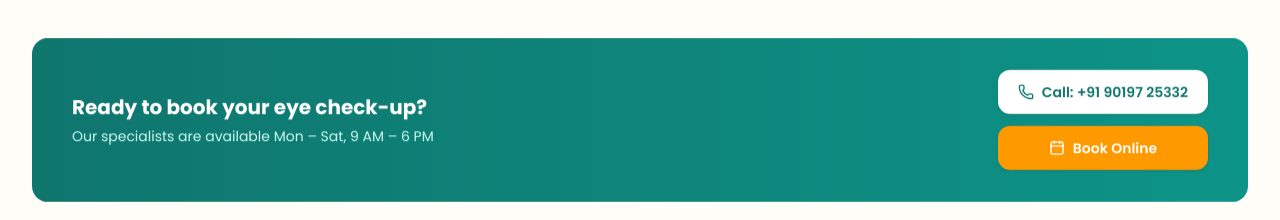
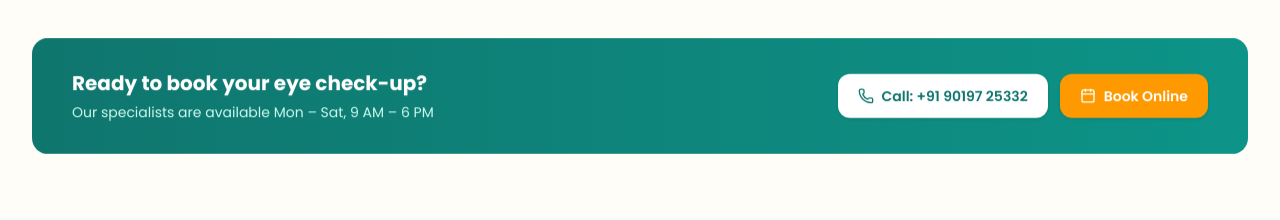
Before and after one commit to VivekcMW/karhosp, a Next.js app: page /en/ in a window 1280 px wide. Shown: the part 1432-1652 px from the top of the page. Built offline with nearby package versions, Linux system fonts and the light colour scheme.

Commit message:
Cross-browser: xs breakpoint, iOS form zoom fix, touch-action, webkit prefixes, theme-color + OG meta

```diff
--- a/src/app/globals.css
+++ b/src/app/globals.css
@@ -32,6 +32,9 @@
   --color-muted-fg:       #78716c;
   --color-border:         #e7e5e4;
   --color-surface:        #ffffff;
+
+  /* Custom breakpoint: xs = 480px (not in Tailwind defaults) */
+  --breakpoint-xs: 30rem;
 }
 
 html {
@@ -43,6 +46,47 @@ body {
   color: var(--foreground);
   font-family: var(--font-poppins), sans-serif;
   -webkit-font-smoothing: antialiased;
+  -moz-osx-font-smoothing: grayscale;
+  text-rendering: optimizeLegibility;
+}
+
+/* ===================================================
+   CROSS-BROWSER COMPATIBILITY
+   =================================================== */
+
+/* Remove 300ms tap delay on iOS/Android Chrome */
+a, button, [role="button"], input, select, textarea, label {
+  touch-action: manipulation;
+}
+
+/* Prevent iOS Safari auto-zoom on form focus (triggers when font-size < 16px) */
+input[type="text"],
+input[type="email"],
+input[type="tel"],
+input[type="date"],
+input[type="time"],
+input[type="number"],
+input[type="search"],
+select,
+textarea {
+  font-size: 16px;
+}
+
+/* Safari -webkit-backdrop-filter fallback for glass elements */
+.backdrop-blur-sm {
+  -webkit-backdrop-filter: blur(4px);
+          backdrop-filter: blur(4px);
+}
+
+/* Ensure sticky works in older Safari */
+.sticky {
+  position: -webkit-sticky;
+  position: sticky;
+}
+
+/* Smooth momentum scrolling on iOS */
+* {
+  -webkit-overflow-scrolling: touch;
 }
 
 /* ===== DARK MODE ===== */
--- a/src/app/layout.tsx
+++ b/src/app/layout.tsx
@@ -1,4 +1,4 @@
-import type { Metadata } from "next";
+import type { Metadata, Viewport } from "next";
 import { Poppins } from "next/font/google";
 import "./globals.css";
 
@@ -12,6 +12,18 @@ const poppins = Poppins({
 export const metadata: Metadata = {
   title: "Karwar Eye Hospital",
   description: "World-class eye care in Karwar, Karnataka. Cataract, LASIK, Glaucoma, Retina treatments.",
+  openGraph: {
+    title: "Karwar Eye Hospital",
+    description: "World-class eye care in Karwar, Karnataka.",
+    type: "website",
+    locale: "en_IN",
+  },
+};
+
+export const viewport: Viewport = {
+  width: "device-width",
+  initialScale: 1,
+  themeColor: "#0f766e",
 };
 
 export default function RootLayout({ children }: { children: React.ReactNode }) {
--- a/src/components/RevealObserver.tsx
+++ b/src/components/RevealObserver.tsx
@@ -10,9 +10,9 @@ import { useEffect } from "react";
  */
 export default function RevealObserver() {
   useEffect(() => {
-    // Step 1: pre-mark elements already in the viewport so they are
-    // never hidden when data-reveal-ready is set (prevents invisible flash)
     const allTargets = document.querySelectorAll<Element>(".reveal, .reveal-scale");
+
+    // Step 1: pre-mark elements already in the viewport
     allTargets.forEach((el) => {
       const rect = el.getBoundingClientRect();
       if (rect.top < window.innerHeight && rect.bottom > 0) {
@@ -20,10 +20,16 @@ export default function RevealObserver() {
       }
     });
 
-    // Step 2: now enable CSS hiding — only off-screen elements go opacity:0
+    // Step 2: enable CSS hiding — only off-screen elements go opacity:0
     document.documentElement.setAttribute("data-reveal-ready", "true");
 
-    // Step 3: observe only elements not already visible
+    // Step 3: if IntersectionObserver is unsupported (old WebKit), reveal everything
+    if (typeof IntersectionObserver === "undefined") {
+      allTargets.forEach((el) => el.classList.add("visible"));
+      return;
+    }
+
+    // Step 4: observe only elements not already visible
     const observer = new IntersectionObserver(
       (entries) => {
         entries.forEach((entry) => {
```
